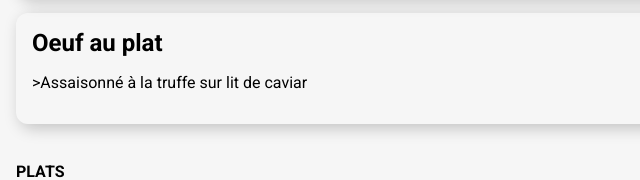
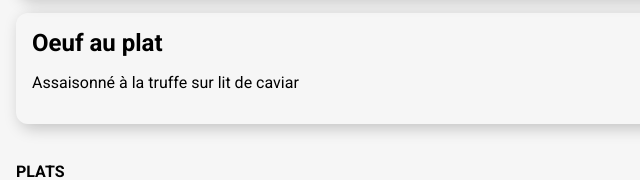
Before and after one commit to Strange-kuma/OhMyFood, a plain HTML site: page src/la_palette_du_gout.html in a window 1280 px wide. Shown: the part 687-867 px from the top of the page, 0-640 px from the left. Drawn offline with Linux system fonts and the light colour scheme; a web font is replaced by a local one.

Commit message:
final maj

```diff
--- a/src/la_palette_du_gout.html
+++ b/src/la_palette_du_gout.html
@@ -71,7 +71,7 @@
             <div class="dish">
                 <div class="dish_text">
                     <h2 class="dish_title">Oeuf au plat</h2>
-                    <p class="dish_description">>Assaisonné à la truffe sur lit de caviar </p>
+                    <p class="dish_description">Assaisonné à la truffe sur lit de caviar </p>
                 </div>
                 <div class="dish_validation_container">
                     <div>
--- a/src/sass/pages/_menupages.scss
+++ b/src/sass/pages/_menupages.scss
@@ -88,7 +88,6 @@
   position: relative;
   display: flex;
   justify-content: space-between;
-  flex-wrap: wrap;
 
   border-radius: 0.75rem;
   box-shadow: 0.25rem 0.25rem 1rem rgba(0, 0, 0, 22%);
@@ -105,6 +104,8 @@
 
   &_text {
     padding: 1rem;
+    text-overflow: ellipsis;
+    overflow: hidden;
   }
 
   &_title {
```
Also changed, not shown: src/sass/main.css, 1 other file.
